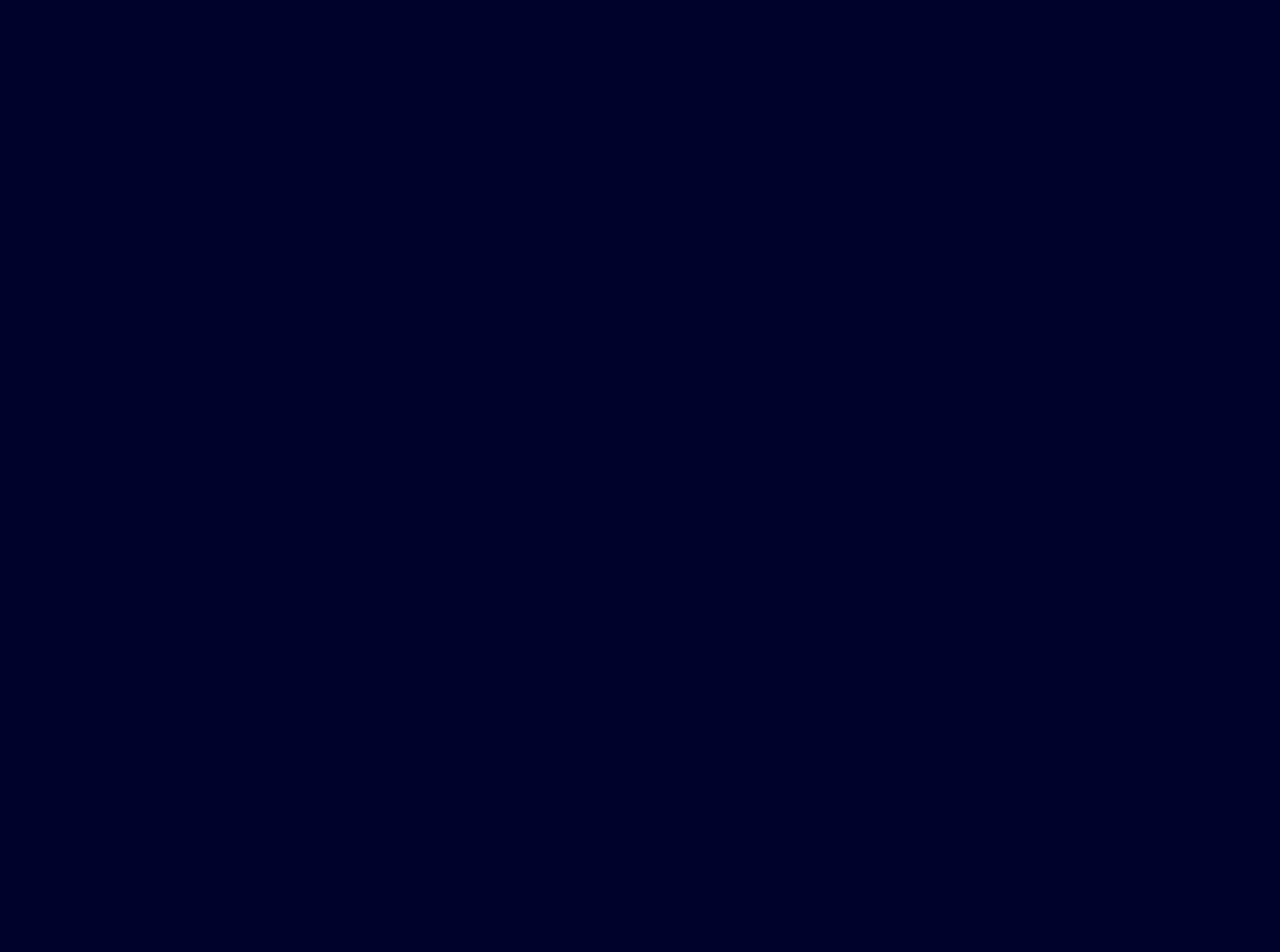
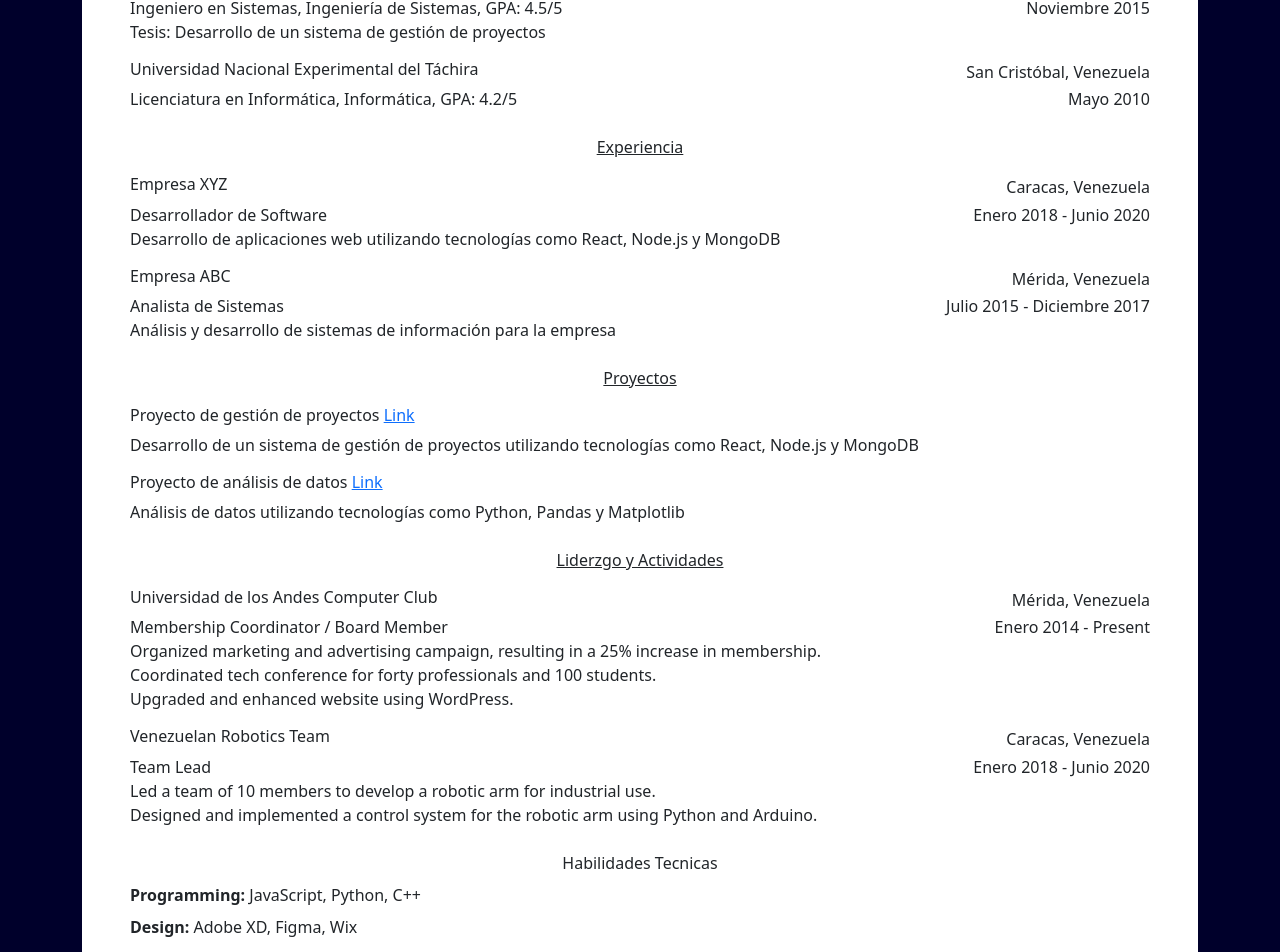
Before and after one commit to BillalbertCode/fastcv-ia, a Next.js app: page /cv in a window 1280 px wide. Shown: the part 1231-2183 px from the top of the page. Before the commit the page ends 1008 px from the top, so only its background shows below. Built offline with nearby package versions, Linux system fonts and the light colour scheme.

Commit message:
FrontEnd Template terminado y probado

```diff
--- a/pages/cv/components/TemplateHarvard.js
+++ b/pages/cv/components/TemplateHarvard.js
@@ -1,108 +1,263 @@
-
+import { useRef } from "react"
+import createPDF from "../utils/createPDF";
 // Añadir lo necesario para el mapeo del array de objeto
 // Analizar si necesita un tipo distinto de distribucion segun el tipo de carrera
-const TemplateEducation = () => {
+
+const TemplateHarvard = ({ user }) => {
+
+    // Hacemos referencia al elemento para luego poder descargarlo
+    const cvRef = useRef(null)
     return (
-        <div>
+        <>
+            <div ref={cvRef} className="container-fluid p-5 bg-white text-dark">
+                <div className="d-flex flex-column align-items-center">
+                    <h1 className="h5">{`${user.personalInfo.name} ${user.personalInfo.lastName} `}</h1>
+                    <div>
+                        {`${user.personalInfo.email} | ${user.personalInfo.phone} |`} <a href={user.personalInfo.linkedin}>linkedin</a>
+                    </div>
+                </div>
+                <div className="mt-4">
+                    <p className="text-center"><u>Educación</u></p>
+                    {user.education.map((edu, index) => {
+                        return (
+                            <SchemeEducation key={index} education={edu} />
+                        )
+                    })
+                    }
+
+                </div>
+                <div className="mt-4">
+                    <p className="text-center"><u>Experiencia</u></p>
+                    {user.experience.map((exp, index) => {
+                        return (
+                            <SchemeExperience key={index} experience={exp} />
+                        )
+                    })}
+                </div>
+                <div className="mt-4">
+                    <p className="text-center"><u>Proyectos</u></p>
+                    {user.projects.map((project, index) => {
+                        return (
+                            <SchemeProjects key={index} project={project} />
+                        )
+                    })}
+                </div>
+                <div className="mt-4">
+                    <p className="text-center"><u>Liderzgo y Actividades</u></p>
+                    {user.leadershipAndActivities.map((leadership, index) => {
+                        return (
+                            <SchemeLidership key={index} leadership={leadership} />
+                        )
+                    })}
+                </div>
+                <div className="mt-4">
+                    <p className="text-center">Habilidades Tecnicas</p>
+                    {user.technicalSkills.map((skill, index) => {
+                        return (
+                            <SchemeSkills key={index} technicalSkills={skill} />
+                        )
+                    })}
+                </div>
+            </div>
+            <button className="btn btn-outline-success" onClick={() => createPDF(cvRef)}>Generar PDF</button>
+        </>
+
+    )
+}
+
+export default TemplateHarvard
+
+// esquema de educacion
+// datos que espera:
+// name: nombre de la institucion
+// location: lugar del titulo
+// degree: titulo obtenido
+// concentracion: area de estudio
+// gpa: notas recividas (opcional)
+// graduationDate: Fecha de graduacion, mes y año
+// thesis: nombre de la thesis que realisaste (opcional)
+// relevantEvents: Eventos relevantes, como honores, premios y reconocimientos (opcional)
+// courseWorks: Cursos hechos en la universidad (opcional)
+
+/**
+ *
+ * @param {object} education - recibe un objeto, con los datos de la educacion
+ * @returns
+ */
+const SchemeEducation = ({ education }) => {
+    const {
+        name,
+        location,
+        degree,
+        concentration,
+        gpa,
+        graduationDate,
+        thesis,
+        relevantEvents,
+        courseWorks
+    } = education
+
+    return (
+        <div className="my-3">
             <div className="d-flex justify-content-between">
-                <h3 className="h6">[Education Name]</h3>
-                <p>[Sitio/Lugar]</p>
+                <h3 className="h6">{name}</h3>
+                <p>{location}</p>
             </div>
             <div className="d-flex justify-content-between">
-                <p>[Titulo Academico], [Area de estudio], [Calficacion Promedio] </p>
-                <p>[Año de Graduación]</p>
+                <p>
+                    {`${degree}, ${concentration}`}
+                    {gpa && `, GPA: ${gpa}`}
+                </p>
+                <p>{graduationDate}</p>
             </div>
             <div>
-                <p>[Thesis (opcional)] </p>
-                <p>[Relevant Coursework: (Note: optional. Honors & awards can also be listed here)]</p>
+                {thesis &&
+                    <p><span className="fw-medium">Tesis: </span>{thesis}</p>
+                }
+                {courseWorks &&
+                    <p>Cursos relevantes: {courseWorks}</p>
+                }
+                {relevantEvents &&
+                    <p>{relevantEvents}</p>
+                }
             </div>
         </div>
     )
 }
 
-const TemplateSkills = () => {
-    return(
-        <div>
-            <p><span className="fw-semibold">Habilidades Tecnicas</span>[lista de habilidades tecnicas]</p>
-            <p><span className="fw-semibold">Habilidades Tecnicas</span>[lista de habilidades tecnicas]</p>
-            <p><span className="fw-semibold">Habilidades Tecnicas</span>[lista de habilidades tecnicas]</p>
-            <p><span className="fw-semibold">Habilidades Tecnicas</span>[lista de habilidades tecnicas]</p>
+// Esquema de experiencia
+// datos que espera:
+// organization: nombre de la empresa
+// location: lugar donde se encuentra
+// position: cargoo o posicion que tienes
+// startDate: fecha de inicio, fecha en mes y año
+// endDate: fecha final, fecha en mes y año
+// description: descripcion de el trabajo
+/**
+ *
+ * @param {object} experience - recibe un objeto, con los datos de la experiencia
+ * @returns
+ */
+
+const SchemeExperience = ({ experience }) => {
+    const {
+        organization,
+        location,
+        position,
+        startDate,
+        endDate,
+        description
+    } = experience
+
+    return (
+        <div className="my-3">
+            <div className="d-flex justify-content-between">
+                <h3 className="h6">{organization}</h3>
+                <p>{location}</p>
+            </div>
+            <div className="d-flex justify-content-between">
+                <p className="fw-medium" >{position}</p>
+                <p>{startDate} - {endDate}</p>
+            </div>
+            <p>{description}</p>
         </div>
     )
 }
 
-const TemplateExperience = () => {
+// Esquema del project
+// Datos que espera:
+// name: Nombre del proyecto
+// link: Link del proyecto (opcional)
+// description: descripcion del proyecto
+
+/**
+ *
+ * @param {object} project - recibe un objeto, con los datos del proyecto
+ * @returns
+ */
+const SchemeProjects = ({ project }) => {
+
+    const {
+        name,
+        link,
+        description
+    } = project
+
     return (
-        <div>
-            <div className="d-flex justify-content-between">
-                <h3 className="h6">[organization Name]</h3>
-                <p>[Sitio/Lugar]</p>
-            </div>
-            <div className="d-flex justify-content-between">
-                <p className="fw-semibold" >[Position Title]</p>
-                <p>[Fecha Init] - [Fecha End]</p>
-            </div>
-            <p>[Lorem Ipsum is simply dummy text of the printing and typesetting industry. Lorem Ipsum has been the industry's standard dummy text ever since the 1500s, when an unknown printer took a galley of type and scrambled it to make a type specimen book. ]</p>
+        <div className="my-3">
+            <h3 className="h6">
+                {name + ' '}
+                {link &&
+                    <a href={link} target="_blank" rel="noreferrer">Link</a>}
+            </h3>
+            <p>{description}</p>
         </div>
     )
 }
 
-const TemplateProjects = () => {
+// Esquema de liderzgo y actividades
+// Datos que espera:
+// organization: organizacion donde se llevo a cabo
+// location: lugar
+// role: Que hiciste? cual fue tu papel?
+// startDate: Fecha de inicio
+// endDate: Fecha de fin
+// achievements: [] Logros que hiciste, o algunas descripciones
+/**
+ *
+ * @param {object} leadership - recibe un objeto, con los datos de liderasgo y actividades
+ * @returns
+ */
+const SchemeLidership = ({ leadership }) => {
+
+    const {
+        organization,
+        location,
+        role,
+        startDate,
+        endDate,
+        achievements
+    } = leadership
+
     return (
-        <div>
-            <h3 className="h6">[Project Name] <a href="[linkDelProyecto]">[Link (opcional)]</a></h3>
-            <p>[Lorem Ipsum is simply dummy text of the printing and typesetting industry. Lorem Ipsum has been the industry's standard dummy text ever since the 1500s, when an unknown printer took a galley of type and scrambled it to make a type specimen book. ]</p>
+        <div className="my-3" >
+            <div className="d-flex justify-content-between">
+                <h3 className="h6">{organization}</h3>
+                <p>{location}</p>
+            </div>
+            <div className="d-flex justify-content-between">
+                <p className="fw-medium" >{role}</p>
+                <p>{startDate} - {endDate}</p>
+            </div>
+            <p>{achievements.map((data) => {
+                return <p>{data}</p>
+            })}</p>
         </div>
     )
 }
 
-const TemplateLidership = () => {
+// Esquema de habilidades
+// Datos que espera:
+// category: nombre de la categoria de habilidads
+// skills: [] habilidades que posee
+
+/**
+ *
+ * @param {object} technicalSkills - recibe un objeto, con los datos de liderasgo y actividades
+ * @returns
+ */
+const SchemeSkills = ({ technicalSkills }) => {
+
+    const {
+        category,
+        skills
+    } = technicalSkills
+
     return (
-        <div>
-            <div className="d-flex justify-content-between">
-                <h3 className="h6">[organization Name]</h3>
-                <p>[Sitio/Lugar]</p>
-            </div>
-            <div className="d-flex justify-content-between">
-                <p className="fw-semibold" >[Role]</p>
-                <p>[Fecha Init] - [Fecha End]</p>
-            </div>
-            <p>[En este contexto, se busca destacar las habilidades de liderazgo, la capacidad para trabajar en equipo, la iniciativa y la pasión por actividades específicas que un estudiante ha demostrado fuera del salón de clases.]</p>
+        <div className="my-2">
+            <p><span className="fw-semibold">{category}: </span>{skills.map((skill, index) => {
+                return (skills.length >= 2 && skills.length == index + 1) ? <span key={index}>{skill}</span> : <span key={index}>{skill}, </span>
+            })}</p>
         </div>
     )
 }
-const TemplateHarvard = ({ user }) => {
-    return (
-        <div className="container-fluid p-5 bg-light text-dark">
-            <div className="d-flex flex-column align-items-center">
-                <h1 className="h5">{`${user.name} ${user.lastName}`}</h1>
-                <div>
-                    {`${user.email} | ${user.phone} |`} <a href={user.linkedin}>linkedin</a>
-                </div>
-            </div>
-            <div className="mt-4">
-                <p className="text-center"><u>Educación</u></p>
-                {/* // Añadir lo necesario para el mapeo del array de objeto */}
-                <TemplateEducation />
-            </div>
-            <div className="mt-4">
-                <p className="text-center"><u>Experiencia</u></p>
-                <TemplateExperience />
-            </div>
-            <div className="mt-4">
-                <p className="text-center"><u>Proyectos</u></p>
-                <TemplateProjects />
-            </div>
-            <div className="mt-4">
-                <p className="text-center"><u>Liderzgo y Actividades</u></p>
-                <TemplateLidership />
-            </div>
-            <div className="mt-4">
-                <p className="text-center">Habilidades Tecnicas</p>
-                <TemplateSkills/>
-            </div>
-        </div>
-    )
-}
-
-export default TemplateHarvard
--- a/pages/cv/index.js
+++ b/pages/cv/index.js
@@ -1,5 +1,7 @@
 import { useState, useEffect } from 'react';
 import { jsPDF } from 'jspdf';
+import CreateCV from './components/CreateCV';
+import TemplateHarvard from './components/TemplateHarvard';
 
 export default function Home() {
   // Datos Usuario Ingresado en el formulario
@@ -19,11 +21,124 @@ export default function Home() {
   // Datos del CV generado
   const [cv, setCv] = useState('');
 
+  // Datos Temporales de prueba
+  const [user, setUser] = useState({})
+
+  const person = {
+
+    personalInfo: {
+      name: 'Billalbert ',
+      lastName: 'Martinez',
+      email: 'BillalbertCode@gmail.com',
+      phone: '04142240292',
+      linkedin: 'https://www.linkedin.com/in/billalbertcode'
+    },
+    education: [
+      {
+        name: 'Universidad de los Andes',
+        location: 'Mérida, Venezuela',
+        degree: 'Ingeniero en Sistemas',
+        concentration: 'Ingeniería de Sistemas',
+        gpa: '4.5/5',
+        graduationDate: 'Noviembre 2015',
+        thesis: 'Desarrollo de un sistema de gestión de proyectos'
+      },
+      {
+        name: 'Universidad Nacional Experimental del Táchira',
+        location: 'San Cristóbal, Venezuela',
+        degree: 'Licenciatura en Informática',
+        concentration: 'Informática',
+        gpa: '4.2/5',
+        graduationDate: 'Mayo 2010'
+      }
+    ],
+    experience: [
+      {
+        organization: 'Empresa XYZ',
+        location: 'Caracas, Venezuela',
+        position: 'Desarrollador de Software',
+        startDate: 'Enero 2018',
+        endDate: 'Junio 2020',
+        description: 'Desarrollo de aplicaciones web utilizando tecnologías como React, Node.js y MongoDB'
+      },
+      {
+        organization: 'Empresa ABC',
+        location: 'Mérida, Venezuela',
+        position: 'Analista de Sistemas',
+        startDate: 'Julio 2015',
+        endDate: 'Diciembre 2017',
+        description: 'Análisis y desarrollo de sistemas de información para la empresa'
+      }
+    ],
+    projects: [
+      {
+        name: 'Proyecto de gestión de proyectos',
+        link: 'https://github.com/billalbertcode/project-management',
+        description: 'Desarrollo de un sistema de gestión de proyectos utilizando tecnologías como React, Node.js y MongoDB'
+      },
+      {
+        name: 'Proyecto de análisis de datos',
+        link: 'https://github.com/billalbertcode/data-analysis',
+        description: 'Análisis de datos utilizando tecnologías como Python, Pandas y Matplotlib'
+      }
+    ],
+    leadershipAndActivities: [
+      {
+        organization: 'Universidad de los Andes Computer Club',
+        location: 'Mérida, Venezuela',
+        role: 'Membership Coordinator / Board Member',
+        startDate: 'Enero 2014',
+        endDate: 'Present',
+        achievements: [
+          'Organized marketing and advertising campaign, resulting in a 25% increase in membership.',
+          'Coordinated tech conference for forty professionals and 100 students.',
+          'Upgraded and enhanced website using WordPress.'
+        ]
+      },
+      {
+        organization: 'Venezuelan Robotics Team',
+        location: 'Caracas, Venezuela',
+        role: 'Team Lead',
+        startDate: 'Enero 2018',
+        endDate: 'Junio 2020',
+        achievements: [
+          'Led a team of 10 members to develop a robotic arm for industrial use.',
+          'Designed and implemented a control system for the robotic arm using Python and Arduino.'
+        ]
+      }
+    ],
+    technicalSkills: [
+      {
+        category: 'Programming',
+        skills: [
+          'JavaScript',
+          'Python',
+          'C++'
+        ]
+      },
+      {
+        category: 'Design',
+        skills: [
+          'Adobe XD',
+          'Figma',
+          'Wix',
+        ]
+      }
+    ]
+  }
+
+
+
   useEffect(() => {
     const userInfo = localStorage.getItem("user")
+
+
     if (userInfo) {
       try {
         const parsedUserInfo = JSON.parse(userInfo)
+
+        setUser(parsedUserInfo)
+
         setName(parsedUserInfo.name)
         setLastName(parsedUserInfo.lastName)
         setPhone(parsedUserInfo.phone)
@@ -104,9 +219,9 @@ export default function Home() {
   };
 
   return (
-    <div style={{ width: "50vw" }} className='container'>
+    <div className='container d-flex flex-column align-items-center'>
       <h1>Generador de CV</h1>
-      <form onSubmit={handleSubmit}>
+      <form style={{ width: "50vw" }} className='mb-4' onSubmit={handleSubmit}>
         <div className='d-flex justify-content-between'>
           <div>
             <label className='form-label'>Nombre</label>
@@ -123,7 +238,7 @@ export default function Home() {
         </div>
         <div>
           <label className='form-label'>Correo electronico</label>
-          <input className='form-control' value={email} onChange={(e) => setEmail(e.target.value)} type='email' />
+          <input className='form-control' value={email} onChange={(e) => setEmail(e.target.value.toLowerCase())} type='email' />
         </div>
         <div>
           <label className='form-label'>Linkedin Link</label>
@@ -167,6 +282,7 @@ export default function Home() {
           <button className='btn btn-success' onClick={handleDownload}>Descargar como PDF</button>
         </div>
       )}
+      <TemplateHarvard user={person} />
     </div>
   );
 }
--- /dev/null
+++ b/pages/cv/utils/createPDF.js
@@ -0,0 +1,42 @@
+// Descargar en formato PDF
+// Recibimos la referencia del elemento para asi poder descargarlo
+import jsPDF from "jspdf"
+
+/**
+ *
+ * @param {object} refElement - Utilizado para hacer referencia el div que vamos a descargar
+ */
+
+const createPDF = (refElement) => {
+
+    try {
+        // Obtenemos el elemento que vamos a pasar a pdf
+        const doc = new jsPDF()
+        const element = refElement.current
+
+        // Obtenemos el nombre
+        const texto = refElement.current.textContent;
+        const palabras = texto.split(" ");
+        const primerasDosPalabras = palabras.slice(0, 2).join("");
+
+
+        doc.html(element, {
+            callback: function (pdf) {
+                pdf.save(primerasDosPalabras)
+            },
+            x: 10,
+            y: 0,
+            html2canvas: {
+                scale: 0.20,
+                useCORS: true,
+                logging: true
+
+            }
+        })
+    } catch (error) {
+        console.error('Error generating PDF:', error)
+    }
+
+}
+
+export default createPDF
```
